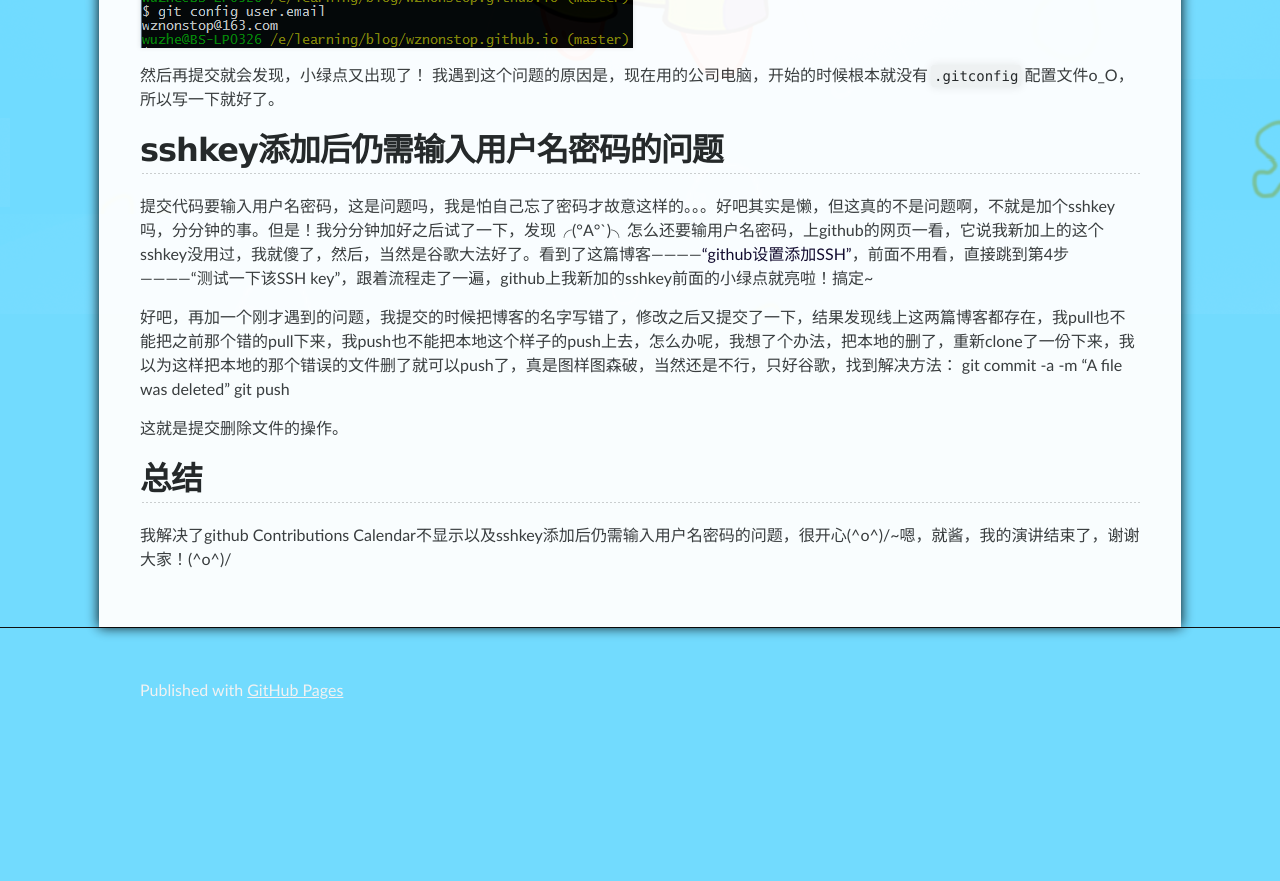
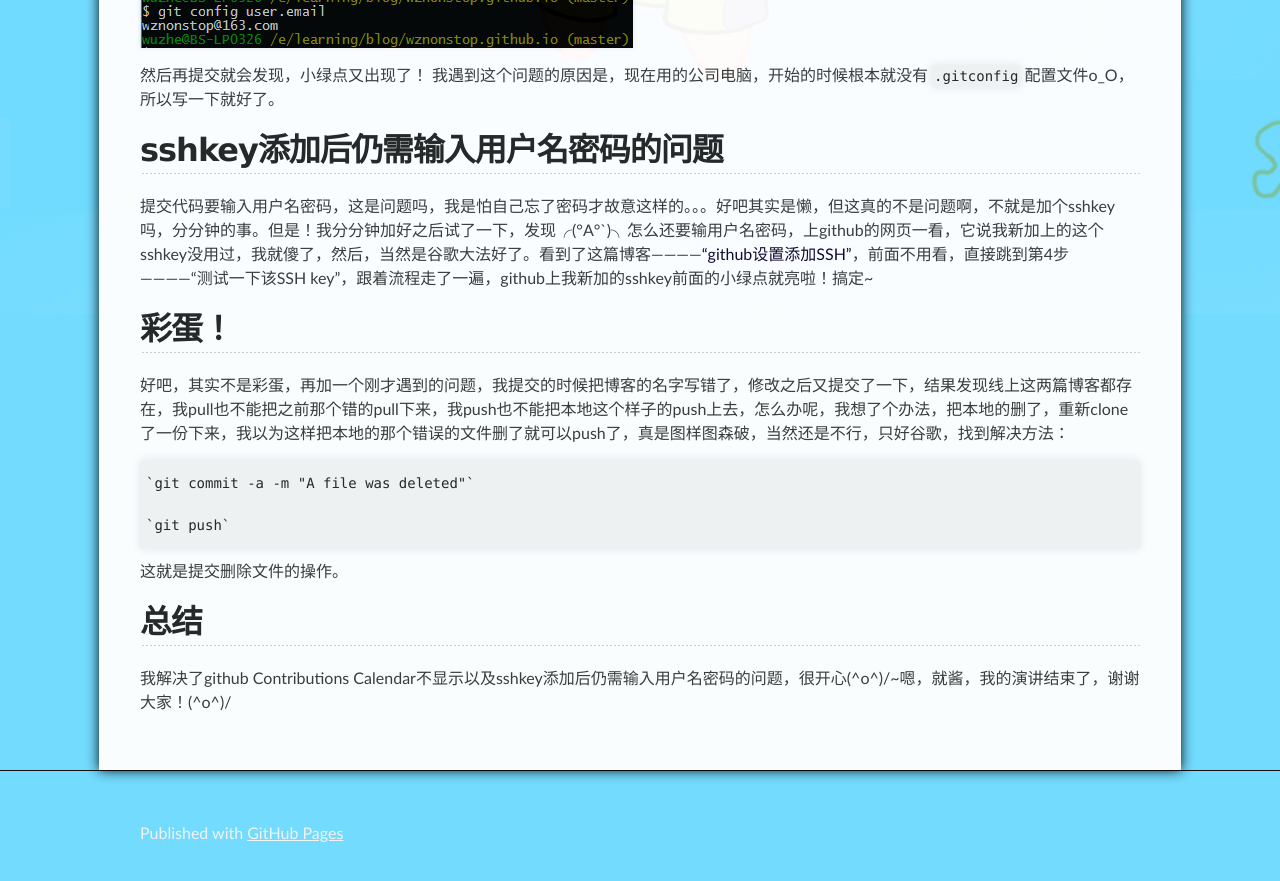
Before and after one commit to wznonstop/wznonstop.github.io, a Jekyll site: the page built from _posts/2015-11-30-解决github_contributions_calendar不显示以及sshkey添加后仍需输入用户名密码的问题.md, in a window 1280 px wide and 900 px high, scrolled down 790 px. Shown: the top 881 px of the window. Built offline with Jekyll 4.4.1, drawn with Linux system fonts in a browser that asks for light colours; before the commit the page ends 1547 px from its top, so only the background shows below that.

Commit message:
update my blog

```diff
--- a/_posts/2015-11-30-解决github_contributions_calendar不显示以及sshkey添加后仍需输入用户名密码的问题.md
+++ b/_posts/2015-11-30-解决github_contributions_calendar不显示以及sshkey添加后仍需输入用户名密码的问题.md
@@ -36,9 +36,14 @@ sshkey添加后仍需输入用户名密码的问题
 提交代码要输入用户名密码，这是问题吗，我是怕自己忘了密码才故意这样的。。。好吧其实是懒，但这真的不是问题啊，不就是加个sshkey吗，分分钟的事。但是！我分分钟加好之后试了一下，发现╭(°A°`)╮怎么还要输用户名密码，上github的网页一看，它说我新加上的这个sshkey没用过，我就傻了，然后，当然是谷歌大法好了。看到了这篇博客————["github设置添加SSH"](http://www.cnblogs.com/ayseeing/p/3572582.html)，前面不用看，直接跳到第4步————“测试一下该SSH key”，跟着流程走了一遍，github上我新加的sshkey前面的小绿点就亮啦！搞定~
 
 
-好吧，再加一个刚才遇到的问题，我提交的时候把博客的名字写错了，修改之后又提交了一下，结果发现线上这两篇博客都存在，我pull也不能把之前那个错的pull下来，我push也不能把本地这个样子的push上去，怎么办呢，我想了个办法，把本地的删了，重新clone了一份下来，我以为这样把本地的那个错误的文件删了就可以push了，真是图样图森破，当然还是不行，只好谷歌，找到解决方法：
-	git commit -a -m "A file was deleted"
-	git push
+彩蛋！
+-------------
+好吧，其实不是彩蛋，再加一个刚才遇到的问题，我提交的时候把博客的名字写错了，修改之后又提交了一下，结果发现线上这两篇博客都存在，我pull也不能把之前那个错的pull下来，我push也不能把本地这个样子的push上去，怎么办呢，我想了个办法，把本地的删了，重新clone了一份下来，我以为这样把本地的那个错误的文件删了就可以push了，真是图样图森破，当然还是不行，只好谷歌，找到解决方法：
+
+    `git commit -a -m "A file was deleted"`
+
+	`git push`
+
 
 这就是提交删除文件的操作。
 
```
